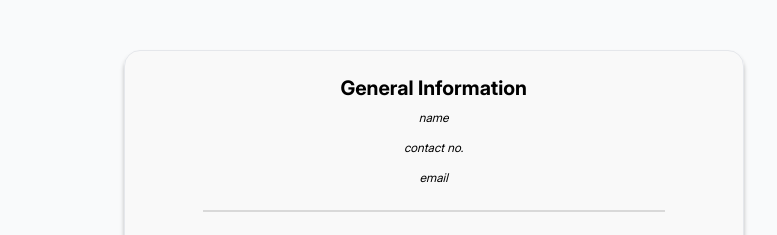
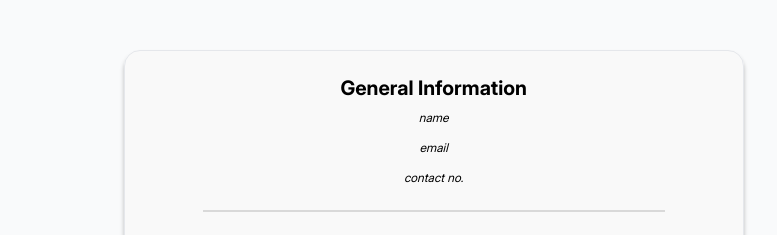
Before and after one commit to guesswhojustme/cv-application, a React (Vite) app: page / in a window 1280 px wide. Both pictures are taken after a click on the element "submit -->". Shown: the top 235 px of the page, without its empty margins (262-1039 px from the left). Built offline with nearby package versions, Linux system fonts and the light colour scheme.

Commit message:
move email and contact no. span

```diff
--- a/src/components/Pages.jsx
+++ b/src/components/Pages.jsx
@@ -134,13 +134,13 @@ export function DisplayDataPage({props}){
             <p>
               {props.generalInfo.email}
             </p>
-            <span>contact no.</span>
+            <span>email</span>
           </div>
           <div>
             <p>
               {props.generalInfo.phone}
             </p>
-            <span>email</span>
+            <span>contact no.</span>
           </div>
         </div>
         <div className='line'></div>
```
